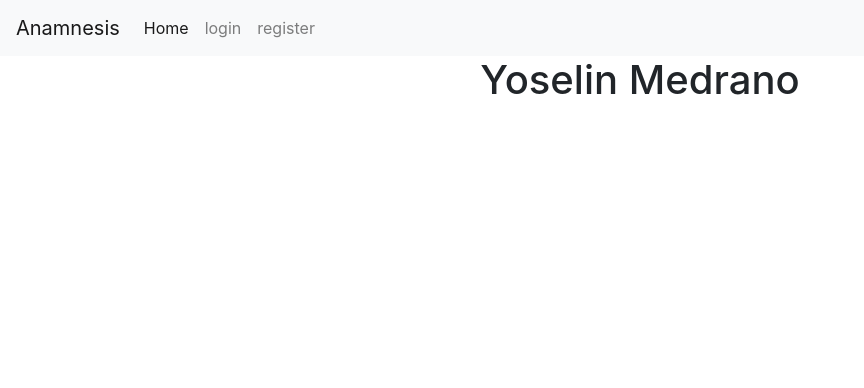
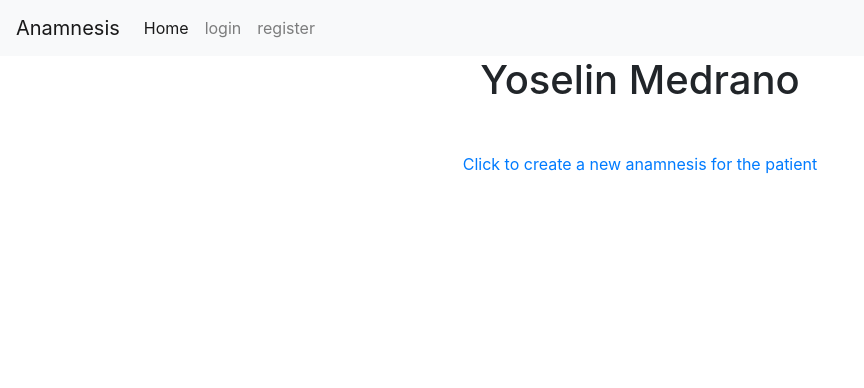
Before and after one commit to medranow/capstone, a Django app: page /file/4 in a window 1280 px wide. Shown: the top 388 px of the page, without its empty margins (0-864 px from the left). Run offline with Django 4.2, Linux system fonts and the light colour scheme; data comes from the database, SQL or seed files in the repository; some libraries are stand-ins or nearby versions.

Commit message:
We are able to create a new form for an existent patient from his file

```diff
--- a/medomai/anamnesis/templates/anamnesis/patientFile.html
+++ b/medomai/anamnesis/templates/anamnesis/patientFile.html
@@ -37,6 +37,11 @@
             </ul>
         </nav>
     </div>
+
+    <!--Button to create a new form-->
+    <div class="mt-4 d-flex flex-md-row justify-content-center" id="clickallpatients">
+        <a href="{% url 'history' patient_id=patient.id %}" id="">Click to create a new anamnesis for the patient</a>
+    </div>
 </div>
 
 {% endblock %}
```
